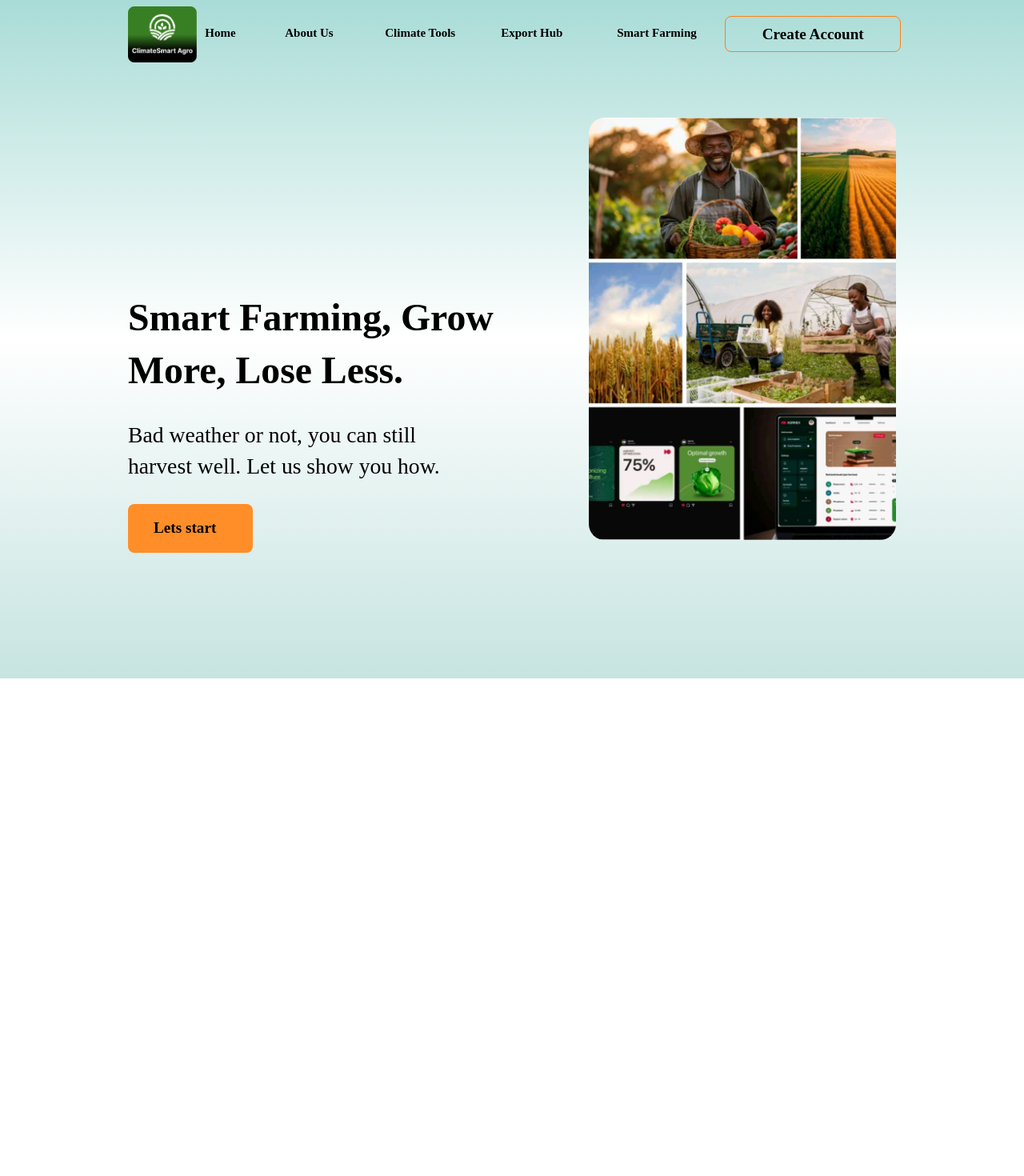
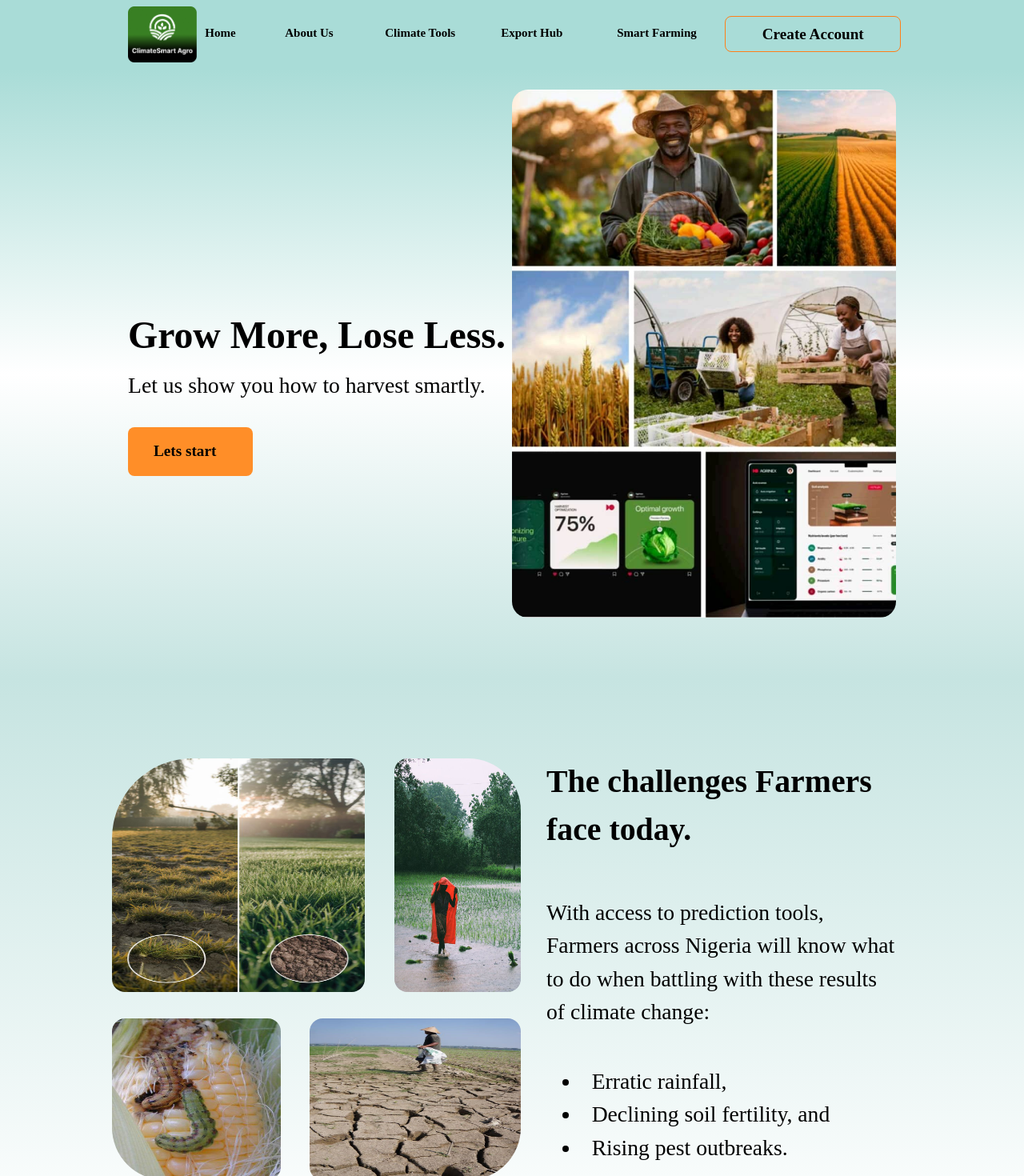
Before and after one commit to meedaah19/agro-smart-climate, a React (Vite) app: page / in a window 1280 px wide. Shown: the top 1470 px of the page at 80% size. Before the commit the page ends 908 px from the top, so only its background shows below. Built offline with nearby package versions, Linux system fonts and the light colour scheme.

Commit message:
Fix favicon path, enhance Navbar styling, and improve Home component layout and content

```diff
--- a/index.html
+++ b/index.html
@@ -2,7 +2,7 @@
 <html lang="en">
   <head>
     <meta charset="UTF-8" />
-    <link rel="icon" type="image/png" href="path/to/your/assets/Frame 86.png" />
+    <link rel="icon" type="image/png" href="/assets/Frame 86.png" />
     <meta name="viewport" content="width=device-width, initial-scale=1.0" />
     <title>Agro-Smart-Climate</title>
   </head>
--- a/src/App.jsx
+++ b/src/App.jsx
@@ -5,12 +5,10 @@ import Navbar from './components/Navbar';
 function App() {
   return(
     <Router>
-      <div className="bg-gradient-to-b from-[#A9DCD7] via-[#FFFFFF] via-[] to-[#C6E4E1]">
       <Navbar/>
       <Routes>
         <Route path="/" element={<Home />} />
       </Routes>
-      </div>
     </Router>
   );
 }
--- a/src/components/Navbar.jsx
+++ b/src/components/Navbar.jsx
@@ -9,7 +9,7 @@ function Navbar(){
 
     return(
         <nav>
-            <div className=" px-8 flex justify-between relative z-50 max-w-[1440px] mx-auto lg:pr-[160px] lg:pl-[160px]  lg:h-[87px] pt-[8px] pb-[8px] item-center">
+            <div className="bg-[#A9DCD7] px-8 flex justify-between relative z-50 max-w-[1440px] mx-auto lg:pr-[160px] lg:pl-[160px]  lg:h-[87px] pt-[8px] pb-[8px] item-center">
                  <img src={img1} alt="logo" className="h-[45px] lg:h-[70px]" />
 
                     <div className="lg:hidden pt-[8px]">
--- a/src/pages/Home.jsx
+++ b/src/pages/Home.jsx
@@ -1,22 +1,91 @@
 import image1 from '../assets/91a6c2164942199e7ce3a61e72780df756577e2d.jpg';
+import image2 from '../assets/8059dc3fb2c457dad3aa16a6fb7e1eb4de4f0535.jpg';
+import image3 from '../assets/db975a07b24752839c02f85193590d96f471fa3a.jpg';
+import image4 from '../assets/e7d3a7f3cc9f6b60de02c37700d42b137f41e532.jpg';
+import image5 from '../assets/0b1384c1c9426a24dddd670a26d7efdf40343ed0.jpg';
 
 export default function Home(){
     return(
 
-         <div className='max-w-[1440px] lg:h-[761px] lg:pt-[149px] lg:pr-[160px] lg:pl-[160px] pl-[30px] pr-[30px] pt-[30px] pb-[30px] gap-[32px] flex fex-col lg:flex-row items-center  ' >
-            <div className='lg:w-[544px] font-[poppins] flex flex-col lg:gap-6 gap-3'>
-            <div className='lg:w-[544px] lg:h-[242px] space-y-4'>
-            <h1 className='lg:h-[144px] font-[700] lg:text-[47.78px] text-xl  '>
-                Smart Farming, Grow More, Lose Less.
+        // first layout
+
+        <div>
+         <div className=' max-w-[1440px] lg:h-[761px] lg:pr-[160px] lg:pl-[160px] pl-[30px] pr-[30px] bg-gradient-to-b from-[#A9DCD7] via-[#FFFFFF] to-[#C6E4E1] lg:pt-[50px] pt-[30px] flex fex-col lg:flex-row items-center  ' >
+
+            <div className='lg:w-[544px] font-[poppins] flex flex-col lg:gap-8 gap-3'>
+
+            <div className='flex flex-col gap-4'>
+            <h1 className=' font-[700] lg:text-[47.78px] md:text-3xl text-xl  '>
+                Grow More, Lose Less.
             </h1>
-            <p className='lg:h-[82px] font-[400] text-sm  lg:text-[27.65px]'>Bad weather or not, you can still <br /> harvest well. Let us show you how.</p>
+            <p className=' font-[400] text-sm md:text-xl  lg:text-[27.65px]'>Let us show you how to harvest smartly.</p>
             </div>
-            <div className='lg:w-[156px] lg:h-[61px] w-[100px] h-[30px] rounded-[8px] lg:pt-[16px] lg:pr-[32px] lg:pb-[16px] lg:pl-[32px] pl-[18px] pt-[4px]  gap-[10px] bg-[#FF8E28] font-[700] text-[15px] lg:text-[19.2px] '><button>Lets start</button></div>
+            <div
+            className='lg:w-[156px] lg:h-[61px] w-[100px] h-[30px] rounded-[8px] lg:pt-[16px] lg:pr-[32px] lg:pb-[16px] lg:pl-[32px] pl-[18px] pt-[4px]  gap-[10px] bg-[#FF8E28] font-[700] text-[15px] lg:text-[19.2px] '>
+                <button>Lets start</button>
+            </div>
             </div>
             <div className='lg:h-[761px] lg:w-[544px] w-[500px]' >
-                <img className=' rounded-[20px]' src={image1} alt="A man and some woman with some farm pictures" />
+                <img
+                className=' rounded-[20px]'
+                src={image1}
+                alt="A man and some woman with some farm pictures" />
             </div>
             </div>
 
+        {/* second layout */}
+
+            <div className='bg-gradient-to-b from-[#C6E4E1] to-[#FFFFFF] lg:pt-[100px] lg:pl-[140px] lg:pr-[160px] lg:pb-[80px]  pl-[30px] pr-[30px] pt-[60px] pb-[30px]'>
+
+            <div className=' w-full max-w-[1120px] mx-auto h-auto lg:h-[527.35px] flex flex-col lg:flex-row  gap-[32px] '>
+
+            <div className='grid gap-[32.7px] w-full'>
+
+                <div className='flex gap-[25px] lg:gap-[36.79px] '>
+                <div>
+                    <img
+                    className=' lg:w-[318.86px] lg:h-[292.29px] rounded-tl-[100.16px] rounded-tr-[16.35px] rounded-br-[16.35px] rounded-bl-[16.35px] '
+                    src={image2}
+                    alt="soil and grass image" />
+                    </div>
+                <div>
+                    <img
+                    className='lg:w-[159.43px] lg:h-[292.29px] rounded-tl-[16.35px] rounded-tr-[65.41px] rounded-br-[16.35px] rounded-bl-[16.35px]'
+                    src={image3}
+                    alt="A man in the rain" />
+                    </div>
+                </div>
+                <div
+                className='lg:h-[202.36px] lg:w-[511px] flex gap-[25px] lg:gap-[36.79px] '>
+                <div>
+                    <img
+                    className='lg:w-[210.53px] lg:h-[202.36px] rounded-tl-[16.35px]  w-[210px] rounded-tr-[16.35px] rounded-br-[16.35px] rounded-bl-[65.41px] '
+                    src={image4}
+                    alt="corn infected by earthworms" />
+                    </div>
+                <div>
+                    <img
+                    className='lg:w-[263.68px] lg:h-[202.36px] rounded-tl-[16.35px]  w-[200px] rounded-tr-[16.35px] rounded-br-[65.41px] rounded-bl-[16.35px] '
+                    src={image5}
+                    alt="A man in the desert" />
+                    </div>
+                </div>
+
+            </div>
+            <div className='grid lg:gap-[32px] gap-[19px]  '>
+                <h1 className='font-[Poppins] font-[600] text-[39.81px] '>The challenges Farmers face today.</h1>
+                <p className='font-[Poppins] font-[400] text-[27.65px]'>With access to prediction tools, Farmers across Nigeria will know what to do when battling with these results of climate change:
+                    <li className='lg:pt-[45px] pt-[20px] pl-5' >Erratic rainfall,</li>
+                    <li className='pl-5'>Declining soil fertility, and </li>
+                    <li className='pl-5'>Rising pest outbreaks.</li>
+                </p>
+
+            </div>
+         </div>
+         </div>
+
+         {/* Third layout */}
+
+        </div>
     )
 }
```
